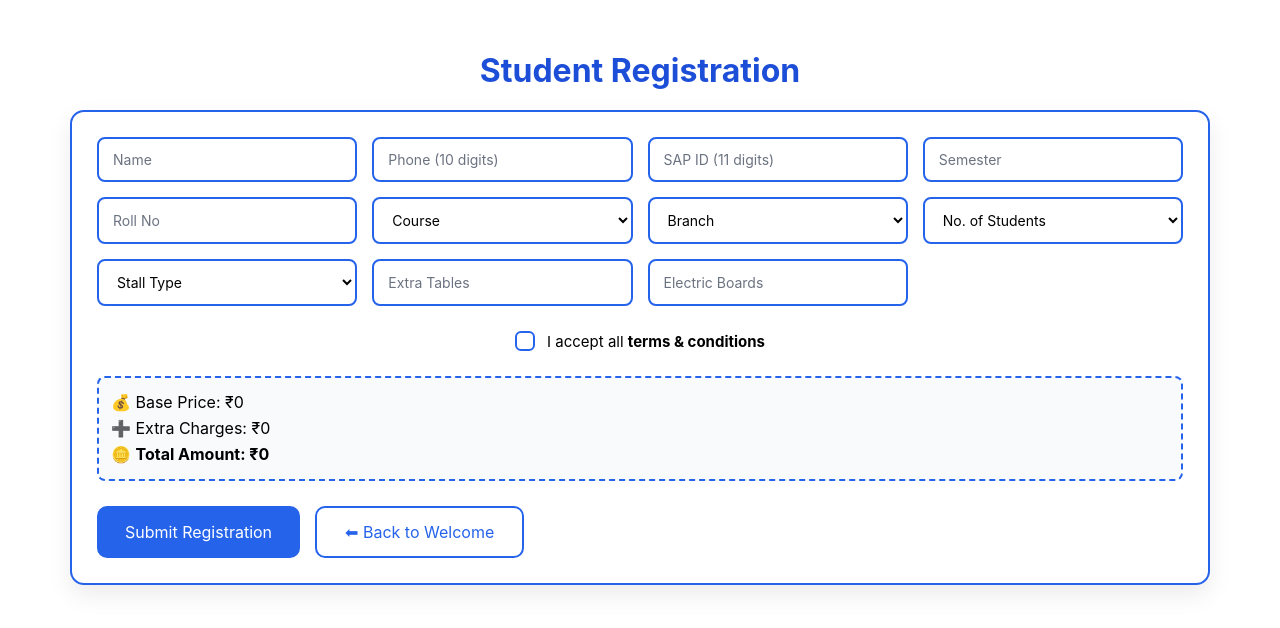
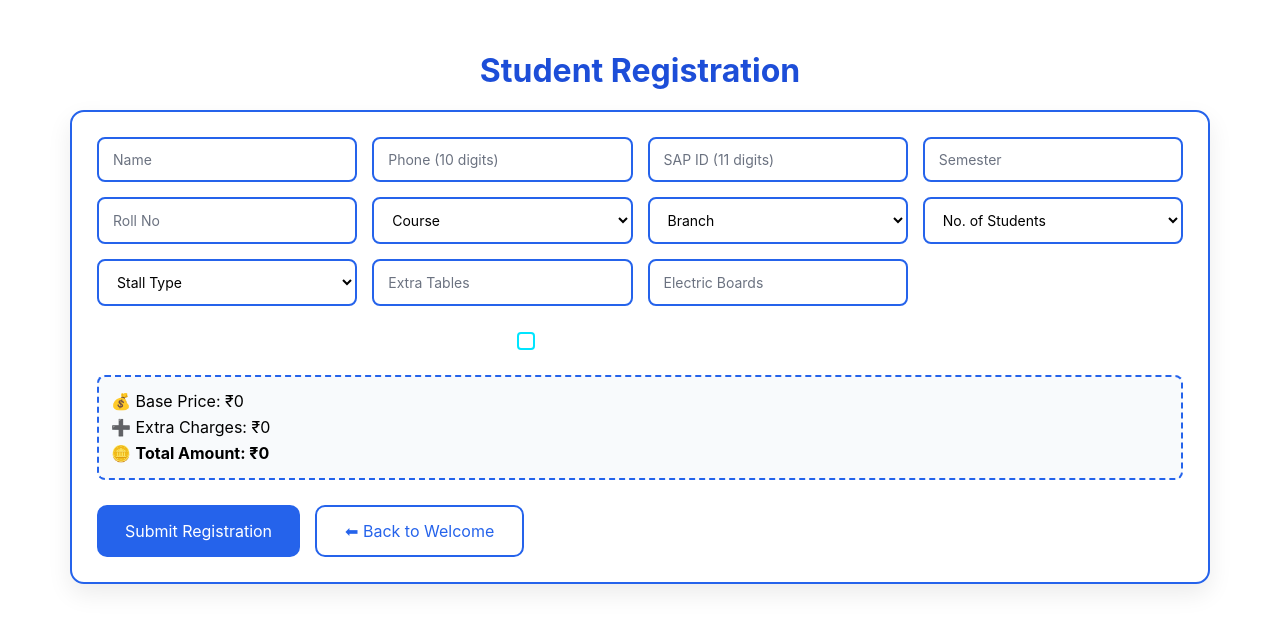
Before and after one commit to param051107/frestum_stall, a React (Create React App) app: page /register in a window 1280 px wide. Shown: the top 628 px of the page. Built offline with nearby package versions, Linux system fonts and the light colour scheme.

Commit message:
Update App.css

```diff
--- a/src/App.css
+++ b/src/App.css
@@ -354,6 +354,31 @@ button {
   }
 }
 
+.terms-container {
+  display: flex;
+  align-items: center;
+  cursor: pointer;
+  gap: 10px;
+  color: white;
+}
+
+.terms-container input {
+  position: absolute;
+  opacity: 0;
+}
+
+.checkmark {
+  height: 18px;
+  width: 18px;
+  border: 2px solid #00e5ff;
+  border-radius: 4px;
+  display: inline-block;
+}
+
+.terms-container input:checked + .checkmark {
+  background-color: #00e5ff;
+}
+
 /* Ensure card stays above balloons */
 .form-card {
   position: relative;
```
